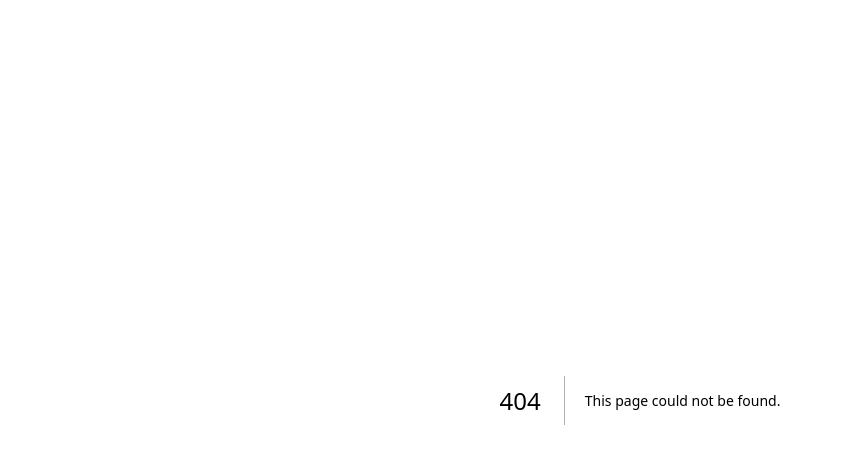
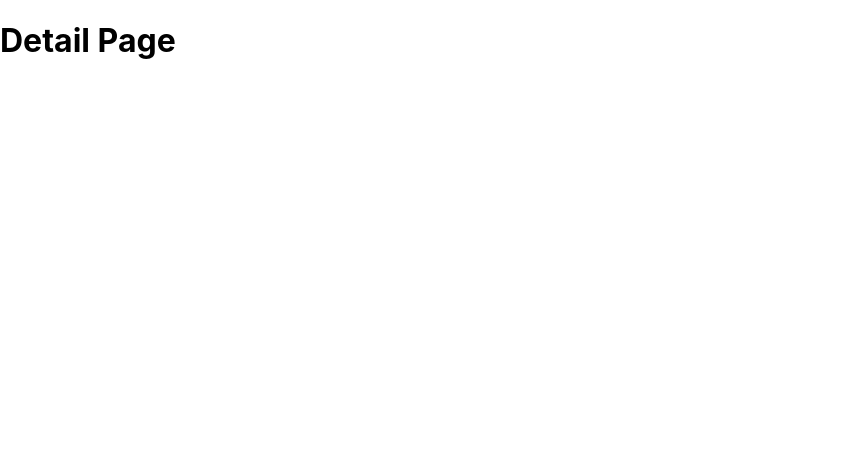
Before and after one commit to HYBEN09/learn-nextjs, a Next.js app: page /news/detail in a window 1280 px wide. Before the commit this address had no page. Shown: the top 464 px of the page, without its empty margins (0-841 px from the left). Built offline with nearby package versions, Linux system fonts and the light colour scheme.

Commit message:
learn. 중첩 경로 및 페이지 추가하기(중첩 경로)

```diff
--- /dev/null
+++ b/src/pages/news/detail.js
@@ -0,0 +1,5 @@
+function DetailPage() {
+  return <h1> Detail Page</h1>;
+}
+
+export default DetailPage;
```
Also changed, not shown: src/pages/news/index.js (renamed from src/pages/news.js).
